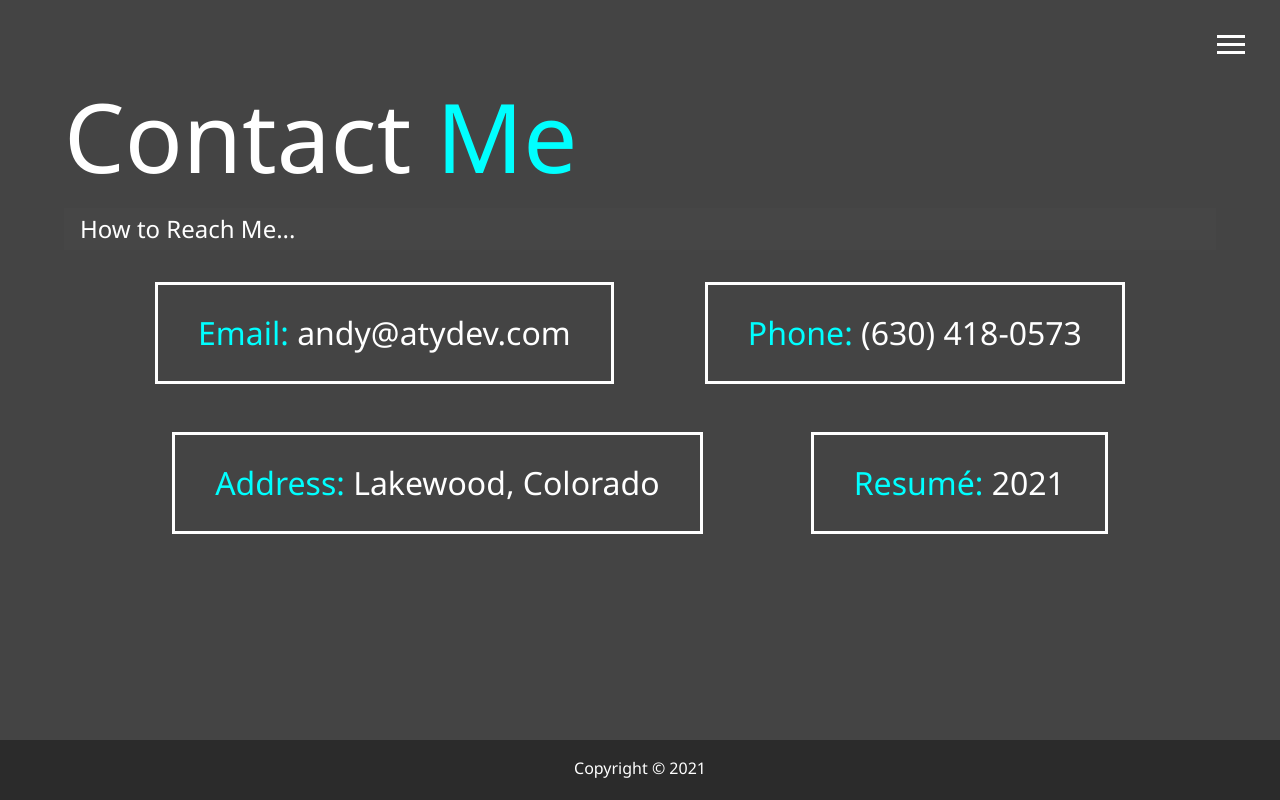
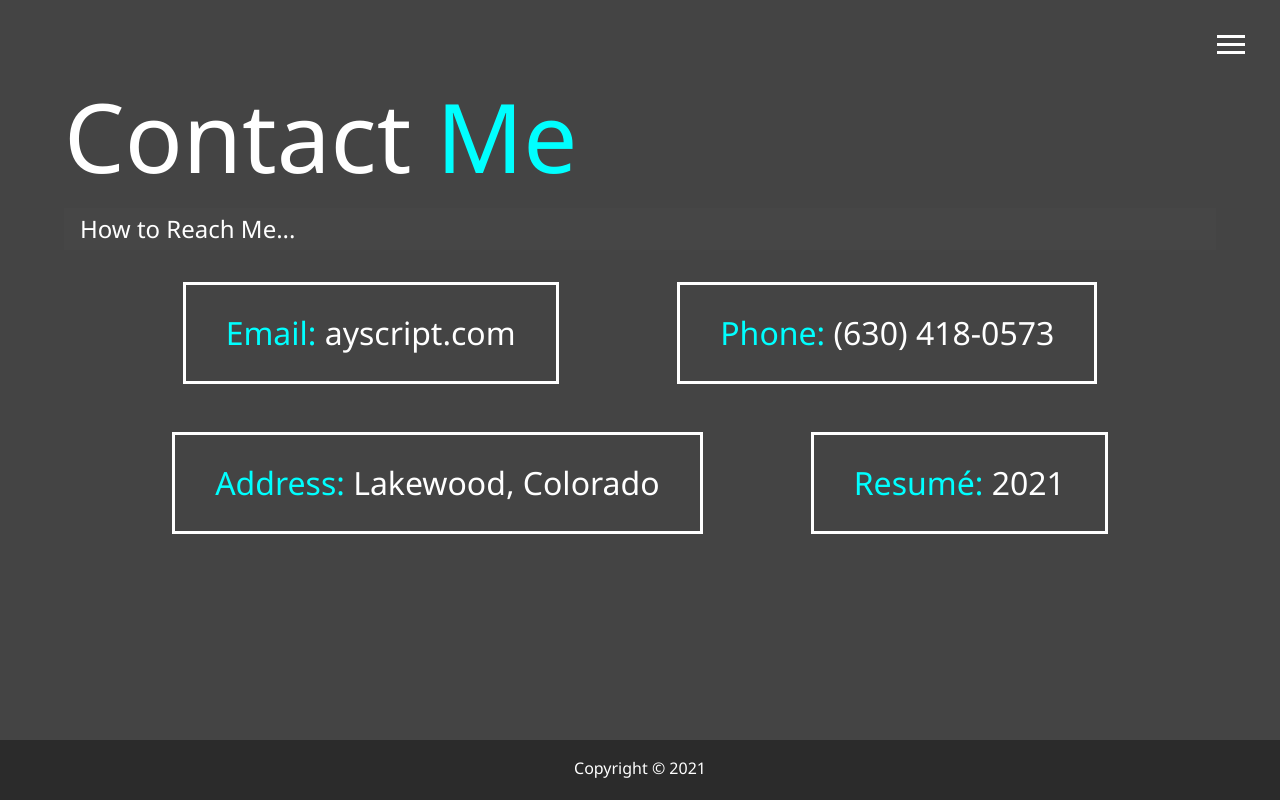
Before and after one commit to andy-young/portfolio, a plain HTML site: page contact.html in a window 1280 px wide. Drawn offline with Linux system fonts and the light colour scheme.

Commit message:
edit new email address

```diff
--- a/contact.html
+++ b/contact.html
@@ -38,7 +38,7 @@
     </h2>
     <div class="boxes">
       <div>
-        <span class="text-secondary">Email: </span> <a href="mailto:andy@atydev.com">andy@atydev.com</a>
+        <span class="text-secondary">Email: </span> <a href="mailto:ayscript.com">ayscript.com</a>
       </div>
       <div>
         <span class="text-secondary">Phone: </span> (630) 418-0573
```
